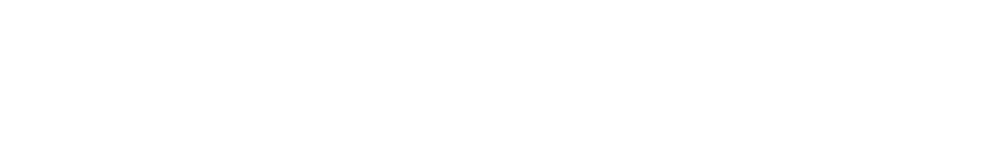
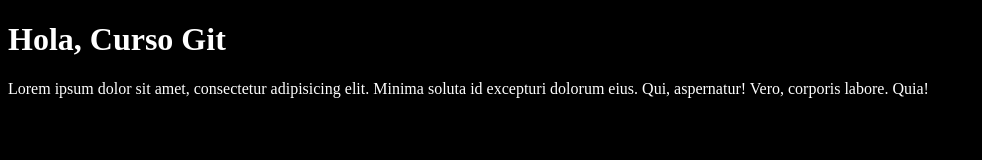
Before and after one commit to BrChafloque/CursoGit, a plain HTML site: page index.html in a window 1280 px wide. Shown: the whole page, without its empty margins (0-982 px from the left). Drawn offline with Linux system fonts and the light colour scheme.

Commit message:
Cambio en el background del body

```diff
--- /dev/null
+++ b/css/index.css
@@ -0,0 +1,4 @@
+body {
+    background-color: black;
+    color: white;
+}
--- a/index.html
+++ b/index.html
@@ -5,8 +5,12 @@
     <meta http-equiv="X-UA-Compatible" content="IE=edge">
     <meta name="viewport" content="width=device-width, initial-scale=1.0">
     <title>Document</title>
+    <link rel="stylesheet" href="css/index.css" type="text/css">
 </head>
 <body>
+    <h1>Hola, Curso Git</h1>
+
+    <p>Lorem ipsum dolor sit amet, consectetur adipisicing elit. Minima soluta id excepturi dolorum eius. Qui, aspernatur! Vero, corporis labore. Quia!</p>
 
 </body>
 </html>
```
Also changed, not shown: js/index.js (added).
